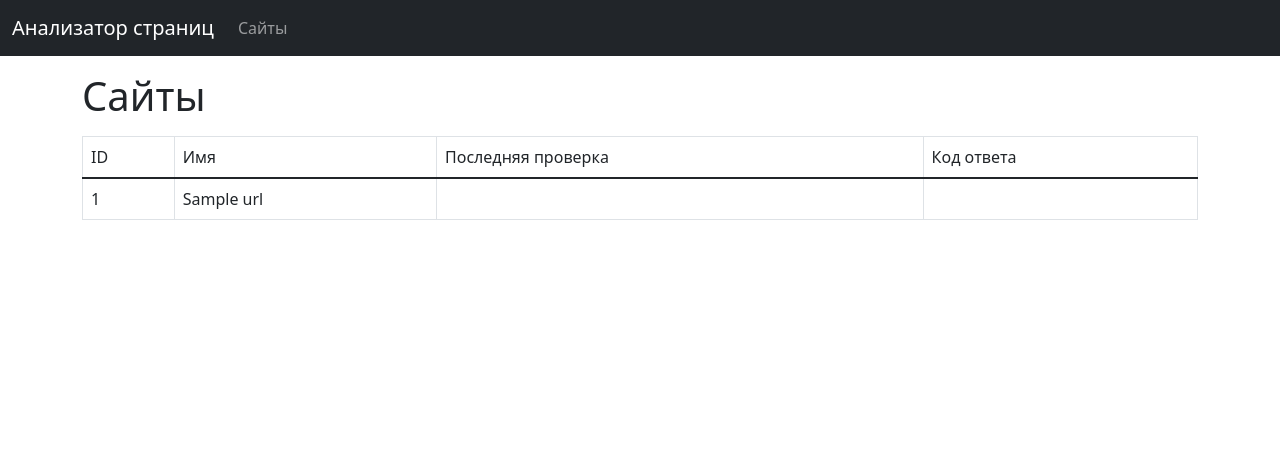
After one commit to K-Mickey/python-project-83, a Flask app: page /urls in a window 1280 px wide. The commit adds this page. Shown: the top 460 px of the page. Run offline with Flask 3, Linux system fonts and the light colour scheme; a database or web service that is not in the repository returns one stand-in record (values such as "Sample title"); some libraries are stand-ins or nearby versions.

Commit message:
add normalized_url, add urls page

```diff
--- a/database.sql
+++ b/database.sql
@@ -1,5 +1,5 @@
 CREATE TABLE IF NOT EXISTS urls (
   id SERIAL PRIMARY KEY,
-  url VARCHAR(255) NOT NULL UNIQUE,
+  name VARCHAR(255) NOT NULL UNIQUE,
   created_at TIMESTAMP DEFAULT CURRENT_TIMESTAMP
 );
--- a/page_analyzer/app.py
+++ b/page_analyzer/app.py
@@ -1,8 +1,10 @@
+from datetime import datetime
 import logging
 import os
 from contextlib import contextmanager
+from typing import NamedTuple
+from urllib.parse import urlparse
 
-import psycopg2
 import validators
 from dotenv import load_dotenv
 from flask import (
@@ -38,6 +40,11 @@ pool = SimpleConnectionPool(
 )
 
 
+class URL(NamedTuple):
+    id: int
+    name: str
+
+
 @contextmanager
 def get_connection():
     conn = pool.getconn()
@@ -59,6 +66,7 @@ def index():
 @app.post("/urls")
 def create_url():
     url = request.form.get("url", "")
+    logger.debug("Received URL: %s", url)
 
     if errors := validate(url):
         logger.debug("Validation errors: %s", errors)
@@ -68,12 +76,15 @@ def create_url():
             errors=errors,
         ), 422
 
+    normalized_url = normalize_url(url)
+    logger.debug("Normalized URL: %s", normalized_url)
+
     try:
         with get_connection() as conn:
             with conn.cursor() as cur:
                 cur.execute(
-                    "INSERT INTO urls (url) VALUES (%s)",
-                    (url,),
+                    "INSERT INTO urls (name) VALUES (%s)",
+                    (normalized_url,),
                 )
             conn.commit()
 
@@ -88,8 +99,21 @@ def create_url():
         return redirect(url_for("index"))
 
     flash("Ссылка успешно добавлена", "success")
+    logger.debug("URL successfully inserted into database")
 
     return redirect(url_for("index"), code=303)
+
+
+@app.get("/urls")
+def get_urls():
+    with get_connection() as conn:
+        with conn.cursor() as cur:
+            cur.execute("SELECT id, name FROM urls")
+            urls = cur.fetchall()
+
+    urls = [URL(*url) for url in urls]
+    logger.debug("Fetched URLs: %s", urls)
+    return render_template("urls.html", urls=urls)
 
 
 def validate(url: str) -> dict[str, list[str]]:
@@ -101,3 +125,9 @@ def validate(url: str) -> dict[str, list[str]]:
             f"Ссылка не должна превышать {MAX_URL_LENGTH} символов"
         )
     return errors
+
+
+def normalize_url(raw_url: str) -> str:
+    parsed = urlparse(raw_url)
+    normalized = f"{parsed.scheme}://{parsed.netloc}"
+    return normalized.lower()
--- a/page_analyzer/templates/layout.html
+++ b/page_analyzer/templates/layout.html
@@ -23,7 +23,7 @@
         <div class="container-fluid">
           <a class="navbar-brand" href="{{ url_for('index') }}">Анализатор страниц</a>
           <ul class="navbar-nav me-auto mb-2 mb-md-0">
-            <li class="nav-item"><a class="nav-link" href="#">Сайты</a></li>
+            <li class="nav-item"><a class="nav-link" href="{{ url_for('get_urls') }}">Сайты</a></li>
           </ul>
         </div>
       </nav>
--- /dev/null
+++ b/page_analyzer/templates/urls.html
@@ -0,0 +1,27 @@
+{% extends "layout.html" %}
+
+{% block content %}
+  <div class="container">
+    <h1 class="mt-3">Сайты</h1>
+    <table class="table table-bordered my-3" data-test="urls">
+      <thead>
+        <tr>
+          <th scope="col" class="fw-normal">ID</th>
+          <th scope="col" class="fw-normal">Имя</th>
+          <th scope="col" class="fw-normal">Последняя проверка</th>
+          <th scope="col" class="fw-normal">Код ответа</th>
+        </tr>
+      </thead>
+      <tbody>
+        {% for url in urls %}
+          <tr>
+            <th scope="row" class="fw-normal">{{ url.id }}</th>
+            <td>{{ url.name }}</td>
+            <td></td>
+            <td></td>
+          </tr>
+        {% endfor %}
+      </tbody>
+    </table>
+  </div>
+{% endblock %}
```
